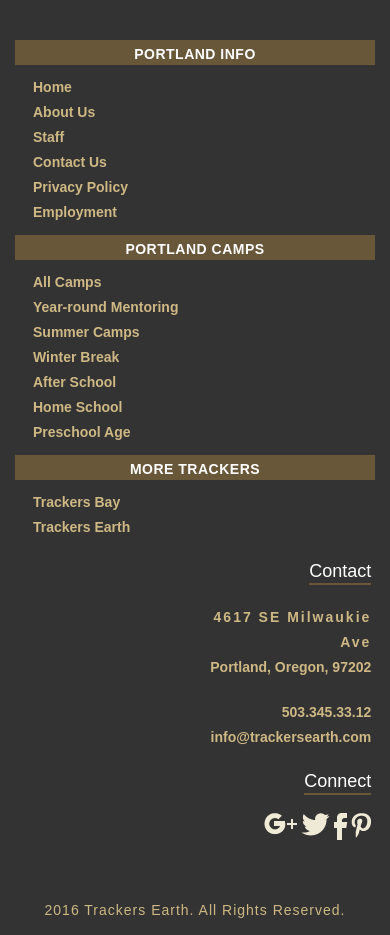
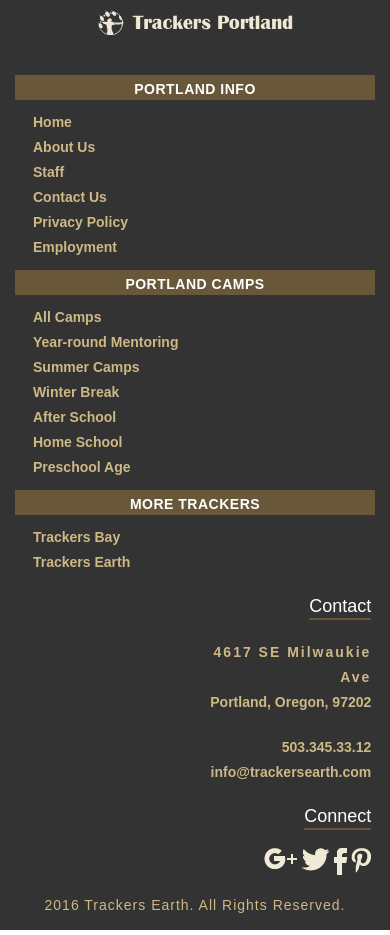
Before and after one commit to pabloverapdx/trackers-earth-footer, a plain HTML site: page index.html in a window 390 px wide. Drawn offline with nearby package versions, Linux system fonts and the light colour scheme.

Commit message:
add trackers portland logo and make it responsive

```diff
--- a/index.html
+++ b/index.html
@@ -29,7 +29,12 @@
   <body>
       <footer>
         <div class="container-fluid">
-          <div class="row">
+          <div class="row footer-logo">
+            <!-- <div class="col-lg-12 logo-column"> -->
+              <img class="image-logo" src="img/trackersportlandlogo2x.png" alt="" />
+            <!-- </div> -->
+          </div>
+          <div class="row main-content">
             <div class="col-md-2">
               <div class="footer-column-header">
                 <p class="footer-column-title">PORTLAND INFO</p>
@@ -66,7 +71,7 @@
                 <li><a href="#">Trackers Earth</a></li>
               </ul>
             </div>
-            <div class="col-md-6 last-column">
+            <div class="col-md-6 contact-column">
               <ul>
                 <li><h4>Contact</h4></li>
                 <br>
@@ -77,15 +82,17 @@
                 <li>info@trackersearth.com</li>
                 <br>
                 <li><h4>Connect</h4></li>
-                <a href="https://www.pinterest.com/trackersearth/"><img src="img/Pinterest.png" alt="" /></a>
-                <a href="https://www.facebook.com/trackersearth/"><img src="img/FB.png" alt="" /></a>
-                <a href="https://twitter.com/trackersearth"><img src="img/Twitter.png" alt="" /></a>
-                <a href="https://plus.google.com/+TrackersEarthPortland"><img src="img/Google plus.png" alt="" /></a>
+                <div class="social-icons">
+                  <a href="https://www.pinterest.com/trackersearth/"><img src="img/Pinterest.png" alt="" /></a>
+                  <a href="https://www.facebook.com/trackersearth/"><img src="img/FB.png" alt="" /></a>
+                  <a href="https://twitter.com/trackersearth"><img src="img/Twitter.png" alt="" /></a>
+                  <a href="https://plus.google.com/+TrackersEarthPortland"><img src="img/Google plus.png" alt="" /></a>
+                </div>
               </ul>
             </div>
           </div>
           <div class="row">
-            <div class="col-sm-12">
+            <div class="col-sm-12 copyright-row">
               <p class="copyright">2016 Trackers Earth. All Rights Reserved.</p>
             </div>
           </div>
--- a/styles.scss
+++ b/styles.scss
@@ -1,4 +1,17 @@
-.row {
+.footer-logo {
+  margin-top: 10px;
+}
+
+.image-logo {
+  margin-left: 1%;
+  max-width: 30%;
+  @media screen and (max-width: 769px) {
+  max-width: 50%;
+  display: block;
+  margin: 0 auto;
+  }
+}
+.main-content {
   margin-top: 40px;
   @media screen and (min-width: 769px) {
   height: auto;
@@ -8,7 +21,6 @@
 footer {
   width: 100%;
   height: auto;
-  // margin-top: 500px; //this margin top is only here to keep the footer away from the header while the body is being worked on.
   background-color: #333333;
   @media screen and (min-width: 769px) {
     height: auto;
@@ -37,7 +49,7 @@
   a {
     color: #CEB884;
   }
-  h4 {
+  h4 { // this is how I am add the border bottom to contact and connect
     color: white;
     border-bottom: solid 2px #695739;
     display: inline;
@@ -53,7 +65,7 @@
   }
 }
 
-.last-column ul li {
+.contact-column ul li {
   width: 100%;
   text-align: right;
   padding-right: 2%;
@@ -62,7 +74,7 @@
   }
 }
 
-.last-column {
+.contact-column {
   @media screen and (max-width: 989px) {
     float: right;
   }
@@ -81,7 +93,7 @@
   }
 }
 
-.col-sm-12 {
+.copyright-row {
   margin-bottom: 15px;
 }
 
@@ -91,9 +103,8 @@
   font-weight: 700;
 }
 
-img {
+.social-icons img {
   margin-top: 18px;
   margin-right: 2%;
   float: right;
-  border: 1px solid red;
 }
```
Also changed, not shown: img/Google plus@2x.png (deleted), img/Google plus@3x.png (deleted), img/trackersportlandlogo.png (added), img/trackersportlandlogo2x.png (added), img/trackersportlandlogo3x.png (added), styles.css, 2 other files.
